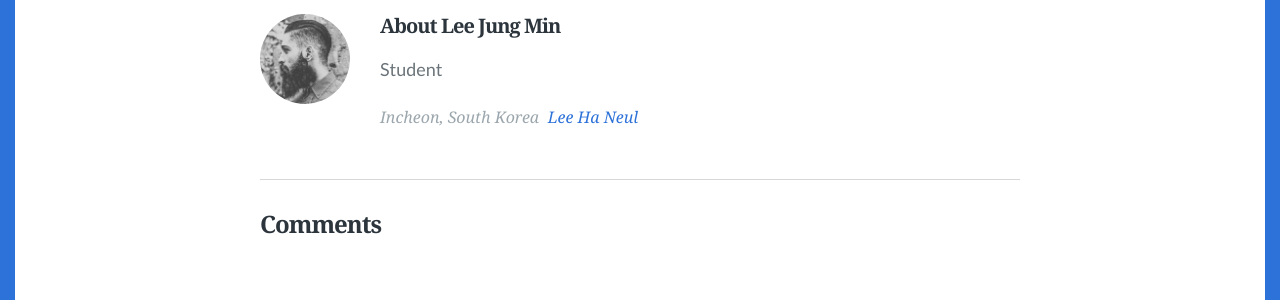
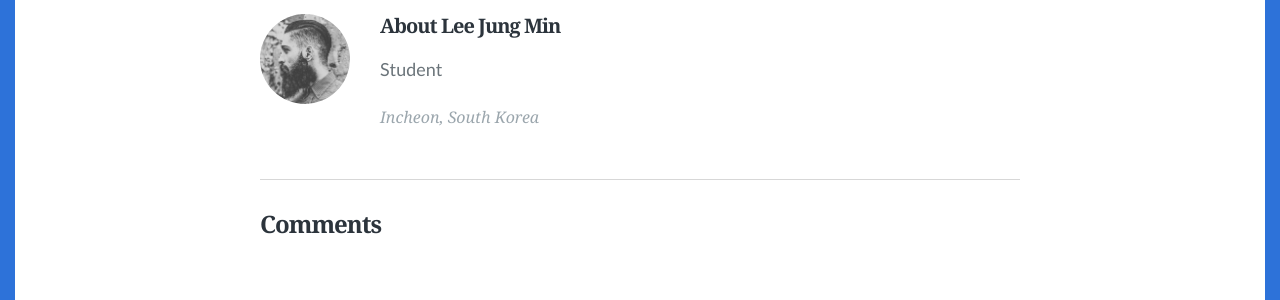
Before and after one commit to 39Imfine/39Imfine.github.io, a Jekyll site: the page built from _posts/2019-01-01-the-advantages-and-disadvantages-of-working-from-home.md, in a window 1280 px wide and 900 px high, scrolled down 2140 px. Shown: the part 411-711 px from the top of the window. Built offline with Jekyll 4.4.1, drawn with Linux system fonts in a browser that asks for light colours; some web fonts are replaced; comment, search, counter and statistics services are not loaded.

Commit message:
Update author.json

```diff
--- a/_data/author.json
+++ b/_data/author.json
@@ -1,7 +1,7 @@
 {
   "name": "Lee Jung Min",
   "bio": "Student",
-  "url": "Lee Ha Neul",
+  "url": null,
   "location": "Incheon, South Korea",
   "image": "images/author.png"
 }
```
